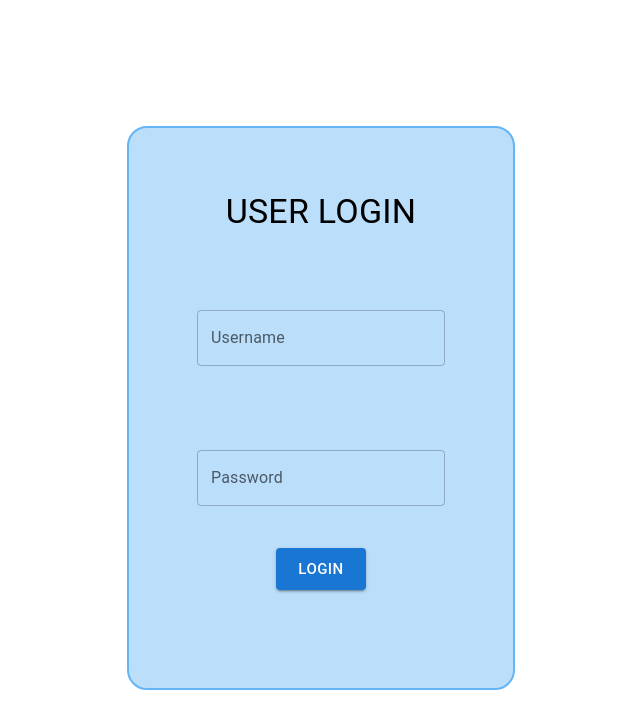
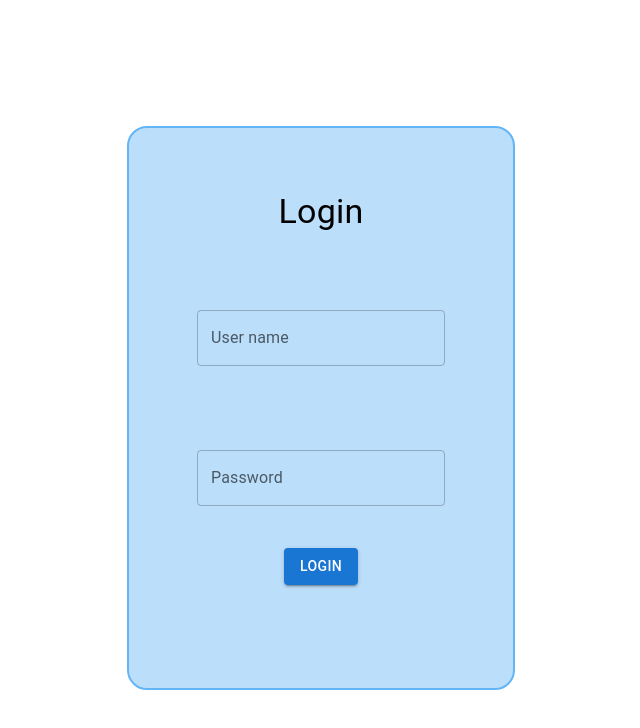
Before and after one commit to dhambure98/React_Testing, a React (Create React App) app: page / in a window 1280 px wide. Shown: the top 728 px of the page, without its empty margins (327-967 px from the left). Built offline with nearby package versions, Linux system fonts and the light colour scheme.

Commit message:
loginPage username and password checkValidity

```diff
--- a/src/pages/Login/index.jsx
+++ b/src/pages/Login/index.jsx
@@ -8,6 +8,43 @@ import GDSEButton from "../../components/common/Button";
 class Login extends Component {
     constructor(props) {
         super(props);
+        // to values assign create this.statement
+        this.state = {
+            userName: 'admin',
+            pw: 'admin',
+            formData: {
+                user_name: '',
+                password: ''
+            },
+            //for snackbar props
+            open: false,
+            message: '',
+            severity: ''
+        }
+    }
+
+    checkValidity() {
+        console.log("Login button clicked!")
+
+        console.log(this.state.formData)
+
+        let formData = this.state.formData
+
+        if (formData.user_name === this.state.userName && formData.password === this.state.pw) {
+            console.log('credential matched!')
+            this.setState({
+                open: true,
+                message: 'User credential matching success!',
+                severity: 'success'
+            })
+        } else {
+            console.log('credential didn\'t matche!')
+            this.setState({
+                open: true,
+                message: 'User credential not matching!',
+                severity: 'error'
+            })
+        }
     }
 
     render() {
@@ -15,20 +52,37 @@ class Login extends Component {
         return(
             <div className={classes.container}>
                 <div className={classes.login__cover}>
-
                     <div className={classes.title__container}>
-                    <Typography variant="h4">USER LOGIN</Typography>
+                        <Typography variant="h4">Login</Typography>
                     </div>
-
                     <div className={classes.form__container}>
-                    <TextField id="outlined-basic" label="Username" variant="outlined" />
-                    <TextField id="outlined-basic" type="Password" label="Password" variant="outlined" />
+                        <TextField
+                            id="outlined-basic"
+                            label="User name"
+                            variant="outlined"
+                            onChange={(e) => {
+                                console.log(e.target.value)
+                                let formData = this.state.formData
+                                formData.user_name = e.target.value
+                                this.setState({ formData })
+                            }}
+                        />
+                        <TextField
+                            id="outlined-basic"
+                            type="password"
+                            label="Password"
+                            variant="outlined"
+                            onChange={(e) => {
+                                console.log(e.target.value)
+                                let formData = this.state.formData
+                                formData.password = e.target.value
+                                this.setState({ formData })
+                            }}
+                        />
                     </div>
-
                     <div className={classes.btn__container}>
                         <GDSEButton
                             variant="contained"
-                        size="large"
                             label="Login"
                             onClick={() => {
                                 this.checkValidity()
```
Lines whose indentation alone changed are shown as unchanged.
